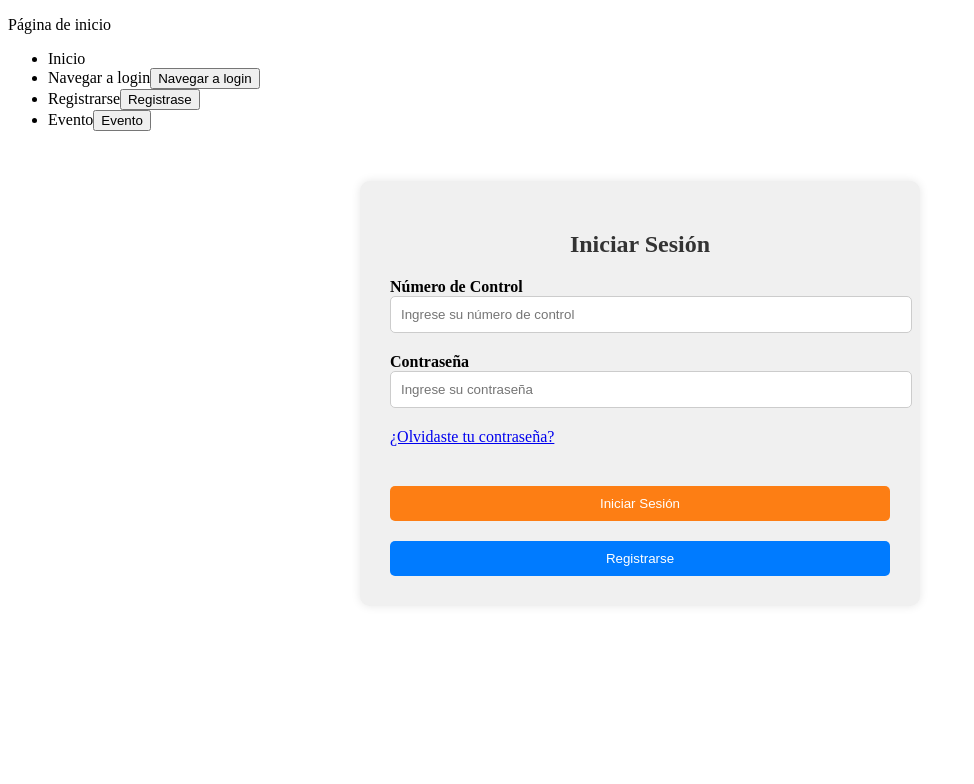
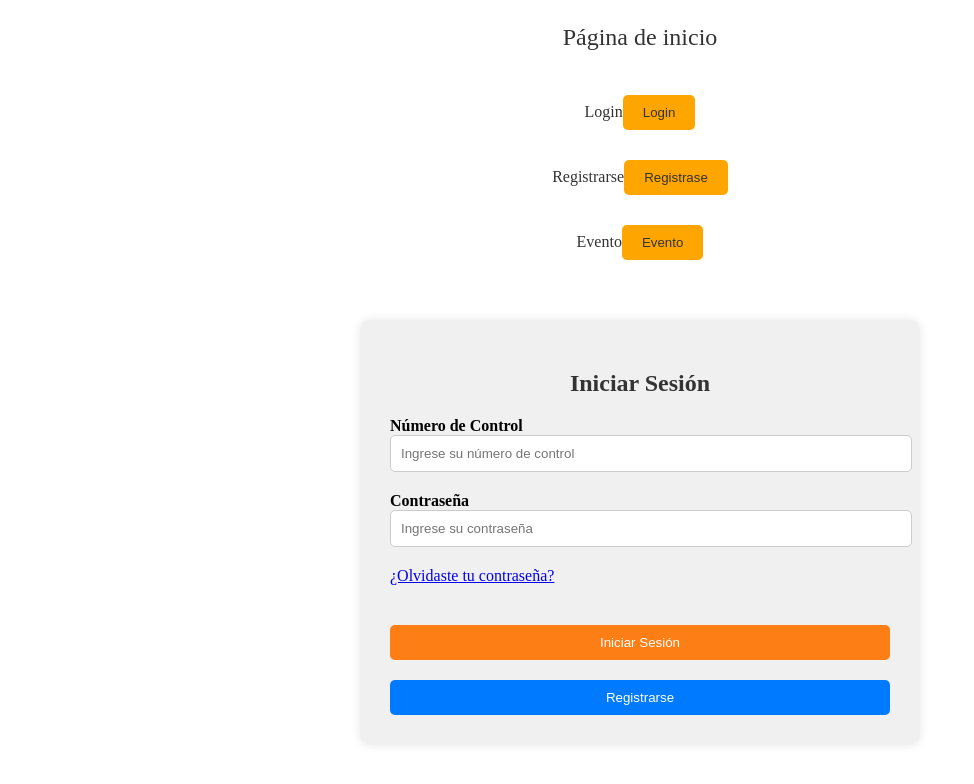
Before and after one commit to Aaronxd10/ZorroMaps, an Angular app in the folder Zorromaps/: page /login in a window 1280 px wide. Shown: the top 784 px of the page, without its empty margins (0-974 px from the left). Built offline with nearby package versions, Linux system fonts and the light colour scheme.

Commit message:
Css a la carpeta inicio

```diff
--- a/Zorromaps/src/app/inicio/inicio.component.css
+++ b/Zorromaps/src/app/inicio/inicio.component.css
@@ -0,0 +1,49 @@
+.container {
+  text-align: center;
+}
+
+p {
+  font-size: 24px;
+  color: #333; /* Color de texto negro */
+}
+
+.navbar-nav {
+  display: flex;
+  flex-direction: column; /* Los elementos se colocarán en columnas */
+  align-items: center; /* Centra los elementos horizontalmente */
+  list-style: none;
+  padding: 0;
+}
+
+.nav-item {
+  margin: 10px 0; /* Ajusta el margen para separar los elementos */
+}
+
+.btn {
+  color: #333; /* Color de texto negro */
+  background-color: #ffa500; /* Color naranja */
+  border: none;
+  padding: 10px 20px;
+  border-radius: 5px;
+  cursor: pointer;
+  transition: background-color 0.3s ease;
+  margin-top: 10px; /* Añade un margen superior a los botones */
+}
+
+.nav-link {
+  color: #333; /* Color de texto negro */
+  text-decoration: none; /* Quita el subrayado de los enlaces */
+}
+
+.nav-link:hover {
+  color: #fff; /* Color de texto blanco */
+}
+
+.navbar-nav > *:not(:last-child) {
+  margin-bottom: 10px; /* Añade un margen inferior a todos los elementos excepto al último */
+}
+
+.btn:hover {
+  background-color: #666; /* Color gris */
+  color: #fff; /* Color de texto blanco */
+}
--- a/Zorromaps/src/app/inicio/inicio.component.html
+++ b/Zorromaps/src/app/inicio/inicio.component.html
@@ -3,11 +3,8 @@
   <nav class="navbar navbar-expand-lg navbar-light bg-light">
     <ul class="navbar-nav">
       <li class="nav-item">
-        <a routerLink="/" routerLinkActive="active-link" class="nav-link">Inicio</a>
-      </li>
-      <li class="nav-item">
-        <a routerLink="/login" routerLinkActive="active-link" class="nav-link">Navegar a login</a>
-        <button (click)="navegarLogin()" class="btn btn-primary mt-3">Navegar a login</button>
+        <a routerLink="/login" routerLinkActive="active-link" class="nav-link">Login</a>
+        <button (click)="navegarLogin()" class="btn btn-primary mt-3">Login</button>
 
       </li>
       <li class="nav-item">
```
